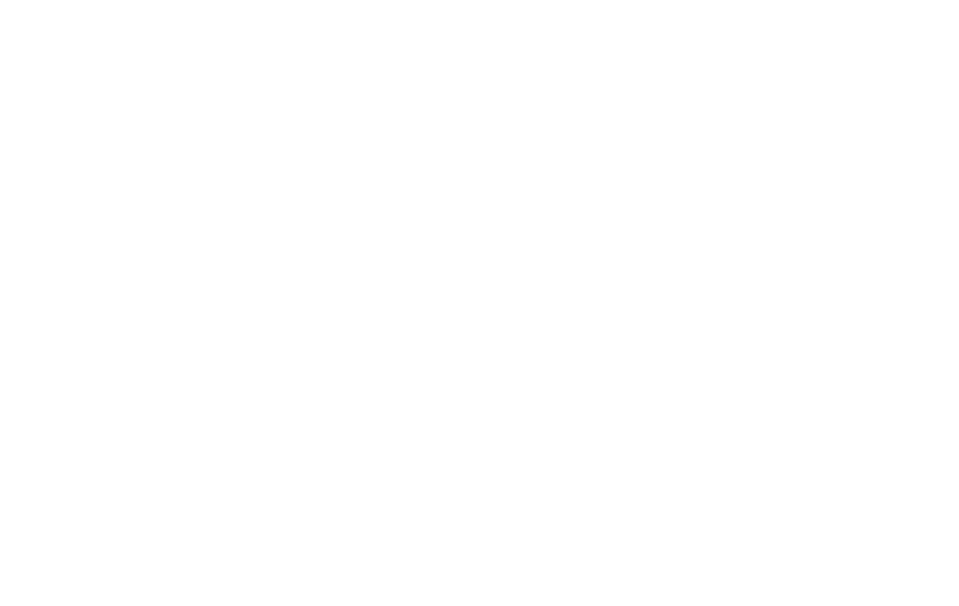
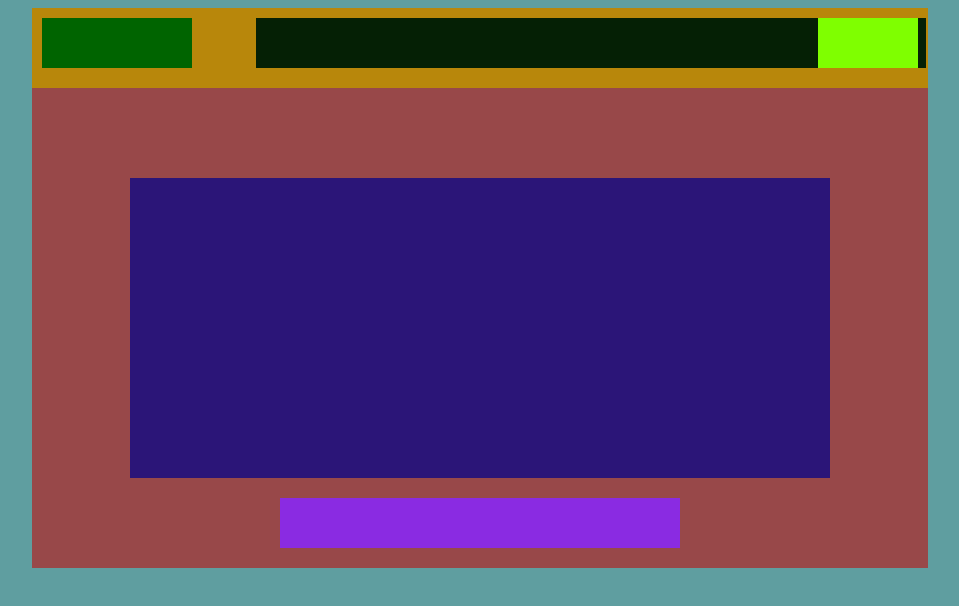
Before and after one commit to Daedry/htmlcss-discord, a plain HTML site: page index.html in a window 1280 px wide. Shown: the whole page, without its empty margins (168-1127 px from the left). Drawn offline with Linux system fonts and the light colour scheme.

Commit message:
add header structure

```diff
--- a/css/style.css
+++ b/css/style.css
@@ -5,15 +5,81 @@
     box-sizing: border-box;
 }
 
+body{
+    background-color: cadetblue;
+}
+
 /* UTILITY */
+.container{
+    height: 100vh;
+    background-color: cadetblue;
+}
+
+.wrapper{
+    margin: 0 15%;
+    background-color: rgba(178, 34, 34, 0.685);
+    height: 70vh;
+}
+
+/******** HEADER ********/
+
+header{
+    width: 100vw;
+    height: 100vh;
+}
+
+/* navbar */
+.navbar{
+    background-color: rgb(184, 135, 11);
+    height: 80px;
+    position: relative;
+}
+
+.logo{
+    display: inline-block;
+    margin: 10px;
+    width: 150px;
+    height: 50px;
+    background-color: darkgreen;
+
+}
+
+.links{
+    display: inline-block;
+    margin: 10px auto;
+    width: 670px;
+    height: 50px;
+    background-color: rgb(5, 32, 5);
+    position: absolute;
+    left: 25%;
+}
+
+.log{
+    display: inline-block;
+    position: absolute;
+    right: 10px;
+    top: 10px;
+    width: 100px;
+    height: 50px;
+    background-color: chartreuse;
+}
 
 
+/* text */
 
+.title-text{
+    margin: 90px auto 20px;
+    height: 300px;
+    width: 700px;
+    background-color: rgba(0, 0, 139, 0.712);
+}
 
-/* HEADER */
-
-
-
+.btn{
+    margin: 0 auto;
+    background-color: blueviolet;
+    height: 50px;
+    width: 400px;
+}
 
 
 /* MAIN */
--- a/index.html
+++ b/index.html
@@ -1,5 +1,6 @@
 <!DOCTYPE html>
 <html lang="en">
+
 <head>
     <meta charset="UTF-8">
     <meta http-equiv="X-UA-Compatible" content="IE=edge">
@@ -7,13 +8,24 @@
     <title>My Discord</title>
     <link rel="stylesheet" href="./css/style.css">
 </head>
+
 <body>
     <header id="site-header">
         <div class="container">
-            <nav class="navbar"></nav>
-            <!-- /navbar -->
-            <div class="title"></div>
-            <div class="btn"></div>
+            <div class="wrapper">
+                 <nav class="navbar">
+                     <div class="logo"></div>
+                     <div class="links"></div>
+                     <div class="log"></div>
+                 </nav>
+                <!-- /navbar -->
+                <div class="title-text">
+                    <h1 class="title"></h1>
+                    <p class="sub-titile"></p>
+                </div>
+                <div class="btn">
+                </div>
+            </div>
         </div>
     </header>
     <!-- /.site-header -->
@@ -25,4 +37,5 @@
     <footer id="site-footer"></footer>
     <!-- /.site-footer -->
 </body>
+
 </html>
```
